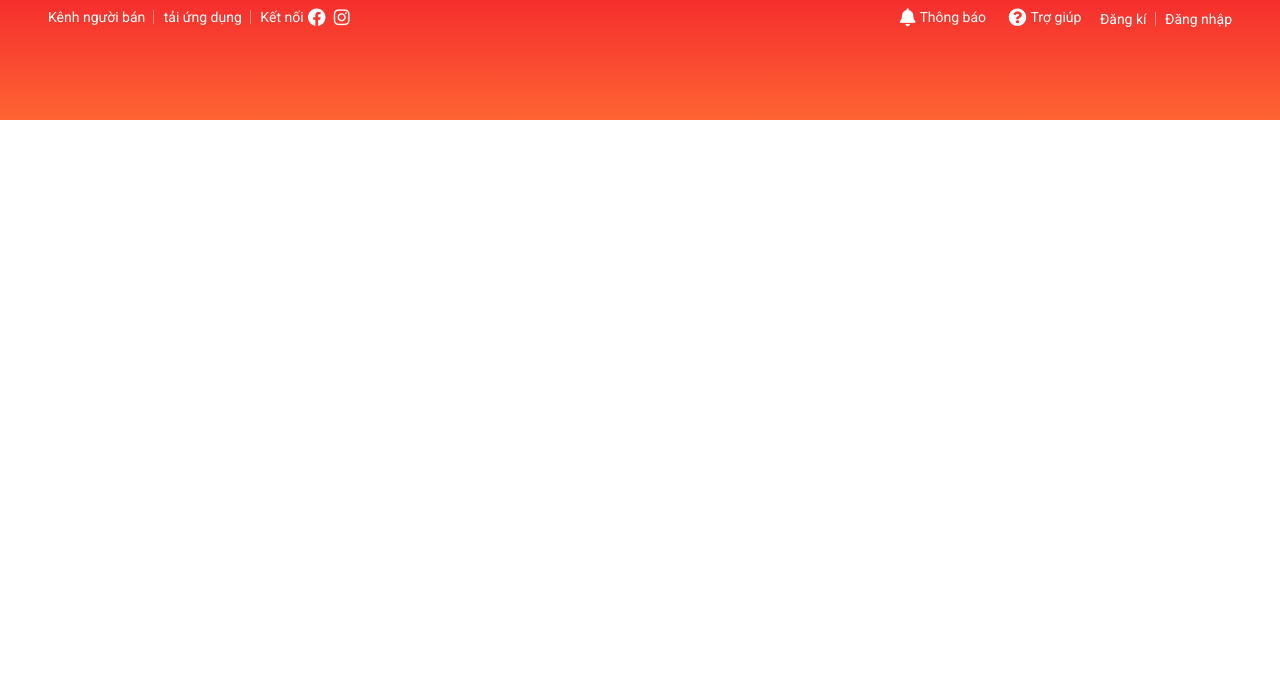
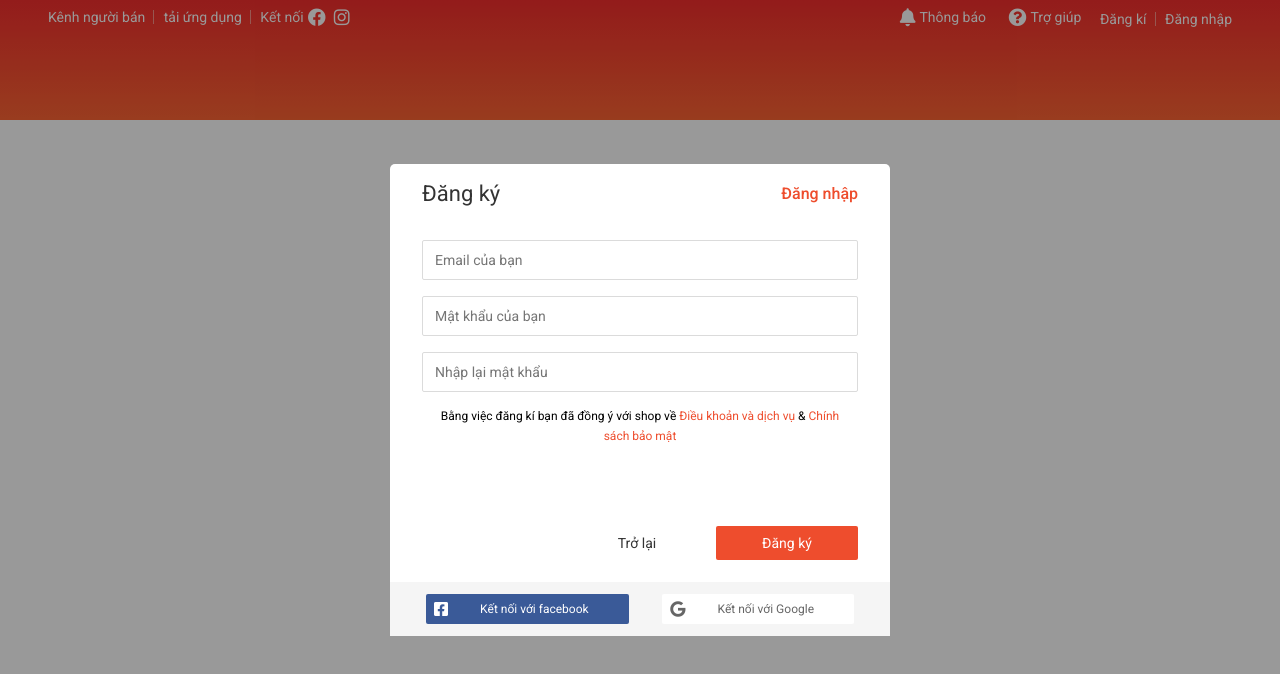
Before and after one commit to Lunaricku/shop, a plain HTML site: page index.html in a window 1280 px wide. Drawn offline with nearby package versions, Linux system fonts and the light colour scheme.

Commit message:
modal register form

```diff
--- a/assets/css/base.css
+++ b/assets/css/base.css
@@ -3,6 +3,7 @@
     --white-color: #fff;
     --black-color:#000;
     --text-color: #333;
+    --border-color:#dbdbdb;
 }
 
 *{
@@ -41,3 +42,69 @@ html{
         opacity: 1;
     }
 }
+
+
+/* modal */
+
+.modal{
+    position: fixed;
+    top: 0;
+    right: 0;
+    bottom: 0;
+    left: 0;
+    display: flex;
+
+}
+
+.modal-overlay{
+    position: absolute;
+    width: 100%;
+    height: 100%;
+    background-color: rgba(0,0,0,0.4);
+}
+
+.modal-body{
+    margin: auto;
+    position: relative;
+    z-index: 1 ;
+}
+
+
+/* button style */
+
+.btn{
+    min-width: 142px;
+    height: 34px;
+    text-decoration: none;
+    border: none;
+    border-radius: 2px;
+    font-size: 1.4rem;
+    outline: none;
+    padding: 0 12px;
+    cursor: pointer;
+    background-color: var(--white-color);
+    color: var(--text-color);
+    display: flex;
+    justify-content: center;
+    align-items: center;
+}
+.btn.btn-normal:hover{
+    background-color: rgba(0,0,0,0.05);
+}
+
+.btn.btn-size-s{
+    height: 30px;
+    font-size: 1.2rem;
+    padding: 0 8px;
+}
+
+.btn.btn-primary{
+    color: var(--white-color);
+    background-color: var(--primary-color);
+}
+
+.btn.btn-disable{
+    cursor: default;
+    background-color: #999;
+    color: #ccc;
+}
--- a/assets/css/main.css
+++ b/assets/css/main.css
@@ -257,3 +257,111 @@
     width: 90%;
     color: #d3d3d3;
 }
+
+/* authform */
+
+.modal-authform{
+    width: 500px;
+    background-color: var(--white-color);
+    border-radius: 5px;
+}
+
+
+
+.modal-authform-container{
+    padding: 0 32px;
+}
+
+.modal-authform-header{
+    display: flex;
+    align-items: center;
+    justify-content: space-between;
+}
+
+.modal-authform-heading{
+    font-size: 2.2rem;
+    font-weight: 400;
+    color: var(--text-color);
+
+}
+
+.modal-authform-switch-btn{
+    font-size: 1.6rem;
+    font-weight: 500;
+    color: var(--primary-color);
+    cursor: pointer;
+}
+
+
+.modal-authform-input{
+    height: 40px;
+    width: 100%;
+    margin-top: 16px;
+    padding: 0 12px;
+    font-size: 1.4rem;
+    border: 1px solid var(--border-color);
+    border-radius: 2px;
+    outline: none;
+}
+
+.modal-authform-input:focus{
+    border-color: #888;
+}
+
+.modal-authform-aside{
+    margin-top: 14px;
+}
+.modal-authform-policy-text{
+    font-size: 1.2rem;
+    line-height: 2rem;
+    text-align: center;
+    padding: 0 12px;
+}
+
+.modal-authform-policy-link{
+    text-decoration: none;
+    color: var(--primary-color);
+}
+
+.modal-controls{
+    margin-top: 80px;
+    display: flex;
+    justify-content: flex-end;
+}
+
+.modal-controls-back{
+    margin-right: 8px;
+    background-color: var(--white-color);
+}
+
+.modal-socials{
+    background-color: #f5f5f5;
+    padding: 12px 36px;
+    margin-top: 22px;
+    display: flex;
+    justify-content: space-between;
+
+}
+
+.modal-socials-icon{
+    font-size: 1.6rem;
+}
+
+.modal-socials-facebook{
+    background-color: #3a5a98;
+    color: var(--white-color);
+}
+
+.modal-socials-google{
+    color: #666;
+    background-color: var(--white-color);
+}
+
+.modal-socials-facebook
+.modal-socials-icon{
+    color: var(--white-color);
+}
+
+.modal-socials-title{
+    margin: 0 32px;
+}
--- a/index.html
+++ b/index.html
@@ -56,28 +56,37 @@
                                 <ul class="navbar-notify-list">
                                     <li class="navbar-notify-items navbar-notify-items-viewed">
                                         <a href="" class="navbar-notify-link ">
-                                            <img src="https://cf.shopee.vn/file/c3f3edfaa9f6dafc4825b77d8449999d_tn" alt="notify-img" class="navbar-notify-img"/>
+                                            <img src="https://cf.shopee.vn/file/c3f3edfaa9f6dafc4825b77d8449999d_tn"
+                                                alt="notify-img" class="navbar-notify-img" />
                                             <div class="navbar-notify-info">
-                                                <span class="navbar-notify-title">Laptop siêu khuyến mãi Laptop siêu khuyến mãi Laptop khuyến mãi Laptop  siêu khuyến mãi</span>
-                                                <span class="navbar-notify-description">Túi chống sốc Túi chống sốc laptop LOẠI DÀY từ 10 inch -> 17 inch - CHẤT LƯỢNG LOẠI 1</span>
+                                                <span class="navbar-notify-title">Laptop siêu khuyến mãi Laptop siêu
+                                                    khuyến mãi Laptop khuyến mãi Laptop siêu khuyến mãi</span>
+                                                <span class="navbar-notify-description">Túi chống sốc Túi chống sốc
+                                                    laptop LOẠI DÀY từ 10 inch -> 17 inch - CHẤT LƯỢNG LOẠI 1</span>
                                             </div>
                                         </a>
                                     </li>
                                     <li class="navbar-notify-items navbar-notify-items-viewed">
                                         <a href="" class="navbar-notify-link">
-                                            <img src="https://cf.shopee.vn/file/c3f3edfaa9f6dafc4825b77d8449999d_tn" alt="notify-img" class="navbar-notify-img"/>
+                                            <img src="https://cf.shopee.vn/file/c3f3edfaa9f6dafc4825b77d8449999d_tn"
+                                                alt="notify-img" class="navbar-notify-img" />
                                             <div class="navbar-notify-info">
-                                                <span class="navbar-notify-title">Laptop siêu khuyến mãi Laptop siêu khuyến mãi Laptop khuyến mãi Laptop  siêu khuyến mãi</span>
-                                                <span class="navbar-notify-description">Túi chống sốc Túi chống sốc laptop LOẠI DÀY từ 10 inch -> 17 inch - CHẤT LƯỢNG LOẠI 1</span>
+                                                <span class="navbar-notify-title">Laptop siêu khuyến mãi Laptop siêu
+                                                    khuyến mãi Laptop khuyến mãi Laptop siêu khuyến mãi</span>
+                                                <span class="navbar-notify-description">Túi chống sốc Túi chống sốc
+                                                    laptop LOẠI DÀY từ 10 inch -> 17 inch - CHẤT LƯỢNG LOẠI 1</span>
                                             </div>
                                         </a>
                                     </li>
                                     <li class="navbar-notify-items">
                                         <a href="" class="navbar-notify-link">
-                                            <img src="https://cf.shopee.vn/file/c3f3edfaa9f6dafc4825b77d8449999d_tn" alt="notify-img" class="navbar-notify-img"/>
+                                            <img src="https://cf.shopee.vn/file/c3f3edfaa9f6dafc4825b77d8449999d_tn"
+                                                alt="notify-img" class="navbar-notify-img" />
                                             <div class="navbar-notify-info">
-                                                <span class="navbar-notify-title">Laptop siêu khuyến mãi Laptop siêu khuyến mãi Laptop khuyến mãi Laptop  siêu khuyến mãi</span>
-                                                <span class="navbar-notify-description">Túi chống sốc Túi chống sốc laptop LOẠI DÀY từ 10 inch -> 17 inch - CHẤT LƯỢNG LOẠI 1</span>
+                                                <span class="navbar-notify-title">Laptop siêu khuyến mãi Laptop siêu
+                                                    khuyến mãi Laptop khuyến mãi Laptop siêu khuyến mãi</span>
+                                                <span class="navbar-notify-description">Túi chống sốc Túi chống sốc
+                                                    laptop LOẠI DÀY từ 10 inch -> 17 inch - CHẤT LƯỢNG LOẠI 1</span>
                                             </div>
                                         </a>
                                     </li>
@@ -107,6 +116,56 @@
 
         </footer>
     </div>
+    <div class="modal">
+        <div class="modal-overlay">
+
+        </div>
+        <div class="modal-body">
+            <div class="modal-authform">
+                <div class="modal-authform-container">
+                    <div class="modal-authform-header">
+                        <h3 class="modal-authform-heading">Đăng ký</h3>
+                        <span class="modal-authform-switch-btn">Đăng nhập</span>
+                    </div>
+                    <div class="modal-authform-form">
+                        <div class="modal-authform-group">
+                            <input type="text" placeholder="Email của bạn" class="modal-authform-input" />
+                        </div>
+                        <div class="modal-authform-group">
+                            <input type="password" placeholder="Mật khẩu của bạn" class="modal-authform-input" />
+                        </div>
+                        <div class="modal-authform-group">
+                            <input type="text" placeholder="Nhập lại mật khẩu" class="modal-authform-input" />
+                        </div>
+                    </div>
+                    <div class="modal-authform-aside">
+                        <p class="modal-authform-policy-text">Bằng việc đăng kí bạn đã đồng ý với shop về
+                            <a href="" class="modal-authform-policy-link">Điều khoản và dịch vụ</a> &
+                            <a href="" class="modal-authform-policy-link">Chính sách bảo mật</a>
+                        </p>
+                    </div>
+                    <div class="modal-controls">
+                        <button type="button" class="btn modal-controls-back btn-normal">Trở lại</button>
+                        <button type="button" class="btn btn-primary">Đăng ký</button>
+                    </div>
+                </div>
+                <div class="modal-socials">
+                    <a href="" class="modal-socials-facebook btn btn-size-s modal-btn-with-icon">
+                        <i class="modal-socials-icon fab fa-facebook-square"></i>
+                        <span class="modal-socials-title">Kết nối với facebook</span>
+                    </a>
+                    <a href="" class="modal-socials-google btn btn-size-s modal-btn-with-icon">
+                        <i class="modal-socials-icon fab fa-google"></i>
+
+                        <span class="modal-socials-title">Kết nối với Google</span>
+                    </a>
+                </div>
+
+            </div>
+
+
+        </div>
+    </div>
 
 </body>
 
```
